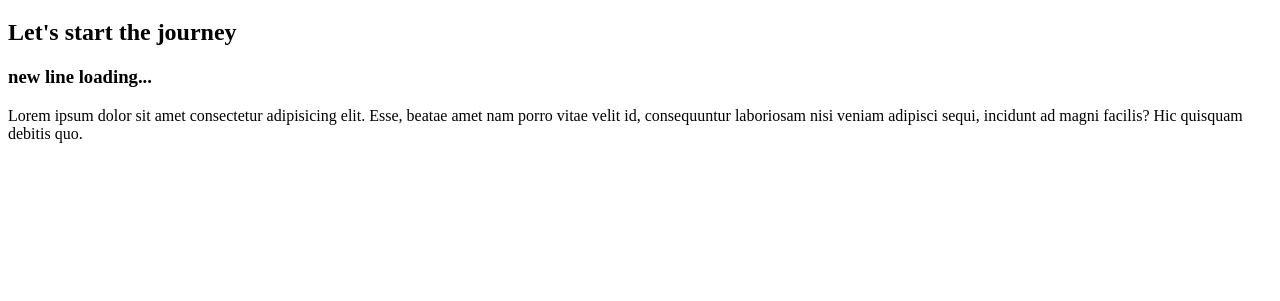
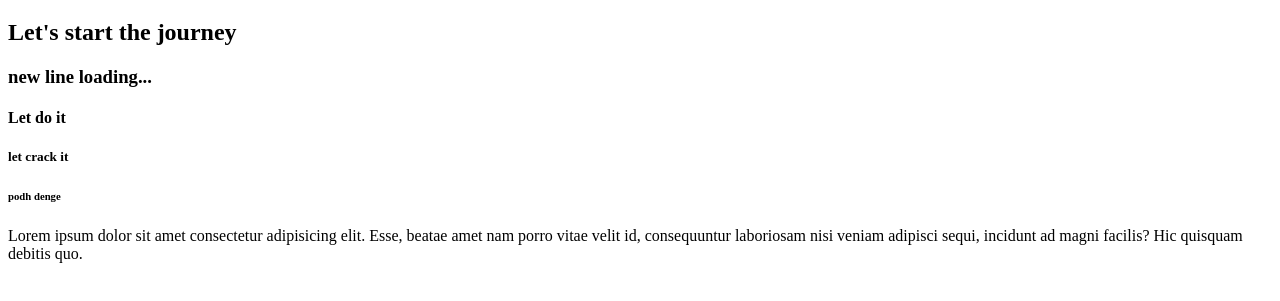
Before and after one commit to Rishitkr/Resume_vol1, a plain HTML site: page index.html in a window 1280 px wide. Shown: the part 61-362 px from the top of the page. Drawn offline with Linux system fonts and the light colour scheme.

Commit message:
New Header

```diff
--- a/index.html
+++ b/index.html
@@ -3,12 +3,15 @@
 <head>
     <meta charset="UTF-8">
     <meta name="viewport" content="width=device-width, initial-scale=1.0">
-    <title>Document</title>
+    <title>Rishit Kumar</title>
 </head>
 <body>
     <h1>This is Rishit</h1>
     <h2>Let's start the journey</h2>
     <h3>new line loading...</h3>
+    <h4>Let do it</h4>
+    <h5>let crack it</h5>
+    <h6>podh denge</h6>
     <p>Lorem ipsum dolor sit amet consectetur adipisicing elit. Esse, beatae amet nam porro vitae velit id, consequuntur laboriosam nisi veniam adipisci sequi, incidunt ad magni facilis? Hic quisquam debitis quo.</p>
 </body>
 </html>
```
